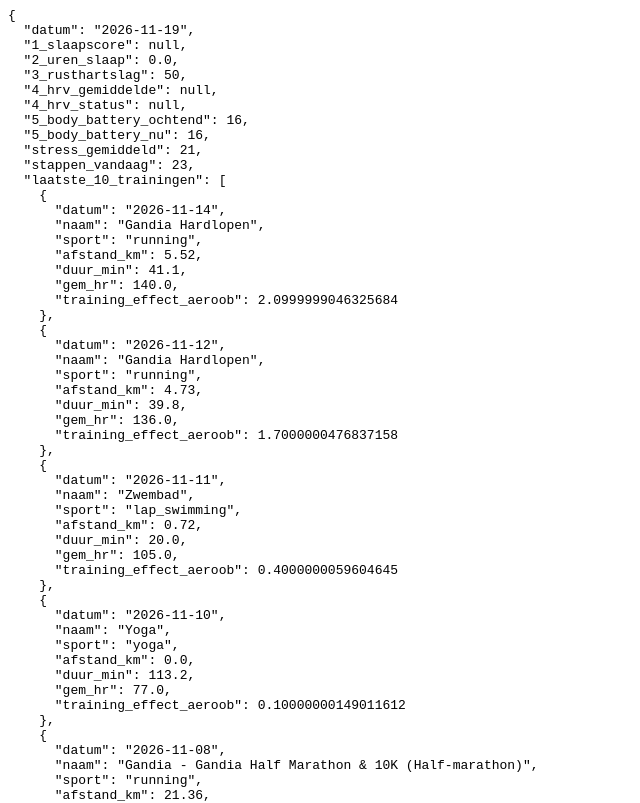
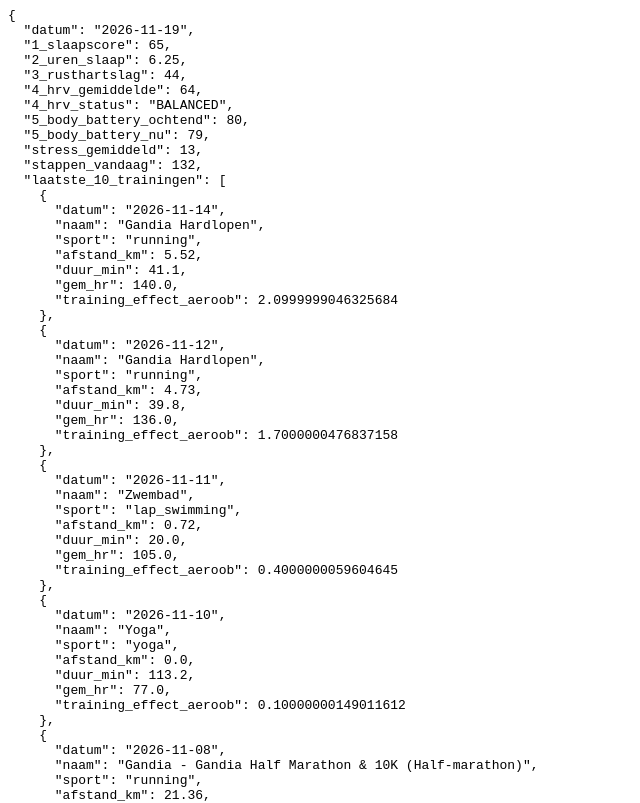
Before and after one commit to Gonesquad67/garmin-dashboard, a plain HTML site: page docs/index.html in a window 1280 px wide. Shown: the top 803 px of the page, without its empty margins (0-640 px from the left). Drawn offline with Linux system fonts and the light colour scheme.

Commit message:
Update coach data

```diff
--- a/docs/index.html
+++ b/docs/index.html
@@ -1,14 +1,14 @@
 <html><body><pre>{
   "datum": "2026-11-19",
-  "1_slaapscore": null,
-  "2_uren_slaap": 0.0,
-  "3_rusthartslag": 50,
-  "4_hrv_gemiddelde": null,
-  "4_hrv_status": null,
-  "5_body_battery_ochtend": 16,
-  "5_body_battery_nu": 16,
-  "stress_gemiddeld": 21,
-  "stappen_vandaag": 23,
+  "1_slaapscore": 65,
+  "2_uren_slaap": 6.25,
+  "3_rusthartslag": 44,
+  "4_hrv_gemiddelde": 64,
+  "4_hrv_status": "BALANCED",
+  "5_body_battery_ochtend": 80,
+  "5_body_battery_nu": 79,
+  "stress_gemiddeld": 13,
+  "stappen_vandaag": 132,
   "laatste_10_trainingen": [
     {
       "datum": "2026-11-14",
```
